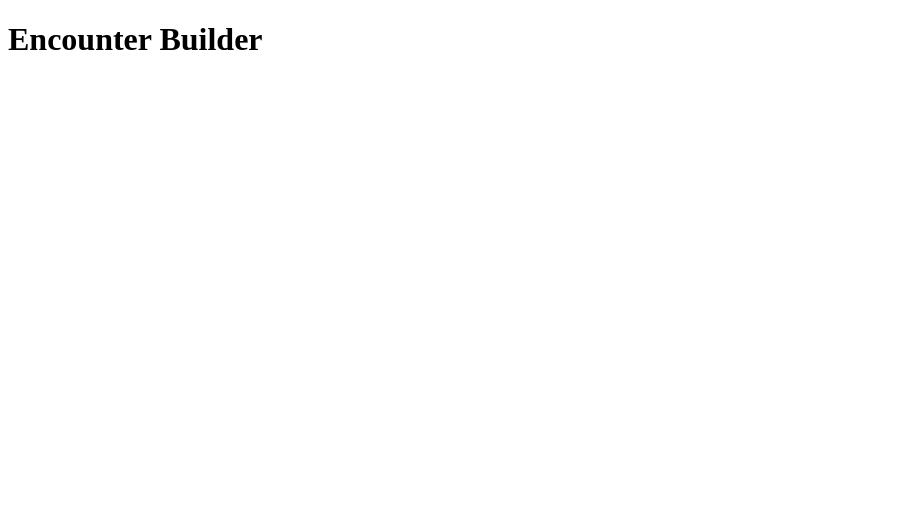
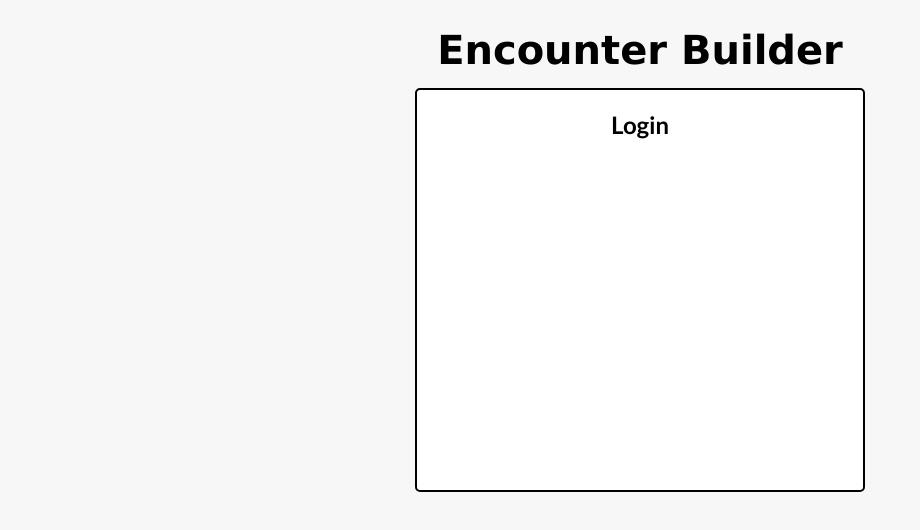
Before and after one commit to LoganGMclachlan/Encounter-Builder, a React (Vite) app: page / in a window 1280 px wide. Shown: the top 530 px of the page, without its empty margins (0-920 px from the left). Built offline with nearby package versions, Linux system fonts and the light colour scheme.

Commit message:
created routes for login, register, & menu pages

```diff
--- a/index.html
+++ b/index.html
@@ -3,6 +3,7 @@
   <head>
     <meta charset="UTF-8" />
     <meta name="viewport" content="width=device-width, initial-scale=1.0" />
+    <link rel="stylesheet" type="text/css" href="./src/components/styles.css" />
     <title>Encounter Builder</title>
   </head>
   <body>
--- a/package.json
+++ b/package.json
@@ -21,6 +21,7 @@
     "eslint-plugin-react": "^7.32.2",
     "eslint-plugin-react-hooks": "^4.6.0",
     "eslint-plugin-react-refresh": "^0.4.3",
+    "react-router-dom": "^6.15.0",
     "vite": "^4.4.5"
   }
 }
--- a/src/App.jsx
+++ b/src/App.jsx
@@ -1,12 +1,21 @@
-import { useState } from 'react'
+import { BrowserRouter, Routes, Route } from "react-router-dom";
+import NoPage from "./components/NoPage";
+import Login from "./components/Login";
+import Register from "./components/Register";
+import Menu from "./components/Menu";
+import Layout from "./components/Layout"
 
-function App() {
-
+export default function App() {
   return (
-    <>
-      <h1>Encounter Builder</h1>
-    </>
-  )
+    <BrowserRouter>
+      <Routes>
+        <Route path="/" element={<Layout/>}>
+          <Route index element={<Login/>}/>
+          <Route path="register" element={<Register />} />
+          <Route path="menu" element={<Menu />} />
+          <Route path="*" element={<NoPage />} />
+        </Route>
+      </Routes>
+    </BrowserRouter>
+  );
 }
-
-export default App
--- /dev/null
+++ b/src/components/Layout.jsx
@@ -0,0 +1,12 @@
+import { Outlet } from "react-router-dom"
+
+export default function Layout() {
+    return(
+        <div className="container">
+            <h1 className="heading">Encounter Builder</h1>
+            <div className="main">
+            <Outlet />
+            </div>
+        </div>
+    )
+}
--- /dev/null
+++ b/src/components/Login.jsx
@@ -0,0 +1,8 @@
+
+export default function Login() {
+    return(
+    <>
+        <h2>Login</h2>
+    </>
+    )
+}
--- /dev/null
+++ b/src/components/Menu.jsx
@@ -0,0 +1,8 @@
+
+export default function Menu() {
+    return(
+    <>
+        <h2>Menu</h2>
+    </>
+    )
+}
--- /dev/null
+++ b/src/components/NoPage.jsx
@@ -0,0 +1,3 @@
+export default function NoPage() {
+    return <h1 className="heading">Error: No Page Found!</h1>
+}
--- /dev/null
+++ b/src/components/Register.jsx
@@ -0,0 +1,8 @@
+
+export default function Register() {
+    return(
+    <>
+        <h2>Register</h2>
+    </>
+    )
+}
--- /dev/null
+++ b/src/components/styles.css
@@ -0,0 +1,29 @@
+body{
+    width:100%;
+    height: 100vh;
+    margin:0px;
+    display: flex;
+    align-items: center;
+    flex-direction: column;
+    font-family: calibri;
+    background-color: rgb(247, 247, 247);
+}
+
+.container{
+    width:450px;
+    text-align: center;
+}
+
+.heading{
+    font-size: 40px;
+    font-weight: bold;
+    margin-bottom: 15px;
+    font-family:Verdana, Geneva, Tahoma, sans-serif;
+}
+
+.main{
+    border:2px black solid;
+    border-radius: 5px;
+    height: 400px;
+    background-color: white;
+}
```
Also changed, not shown: 1 other file (tests, documents, lock files or other folders).
